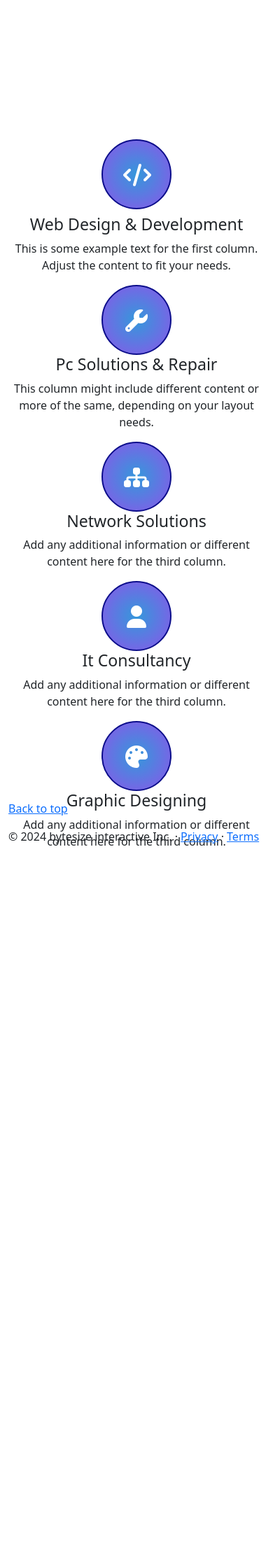
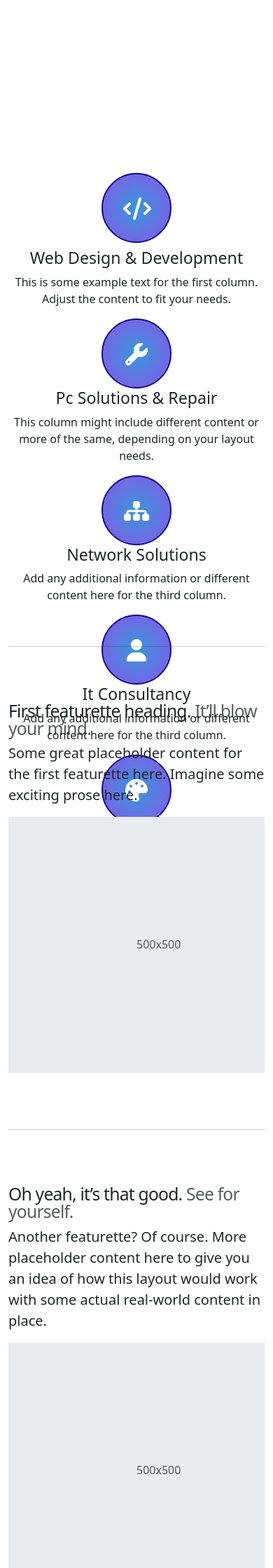
Before and after one commit to jav-sketch/bytesize_interactive_site, a Django app: page / in a window 390 px wide. Shown: the part 949-3189 px from the top of the page at 70% size. Before the commit the page ends 2157 px from the top, so only its background shows below. Run offline with Django 5.2, Linux system fonts and the light colour scheme; some libraries are stand-ins or nearby versions.

Commit message:
UI update

```diff
--- a/static/css/styles.css
+++ b/static/css/styles.css
@@ -1,3 +1,9 @@
+body {
+  padding-top: 3rem;
+  padding-bottom: 3rem;
+  color: rgb(var(--bs-tertiary-color-rgb));
+}
+
 
 .nav-item {
     display: inline-block;
@@ -94,3 +100,30 @@
 .footer-height {
     margin-top: 300px;
 }
+
+.feature-divider {
+    margin: 5rem 0;
+}
+
+.featurette-heading {
+    letter-spacing: -.05rem;
+}
+
+.feature-height {
+    margin-top: 350px;
+}
+
+/* MARKETING CONTENT
+-------------------------------------------------- */
+
+/* Center align the text within the three columns below the carousel */
+.marketing .col-lg-4 {
+  margin-bottom: 1.5rem;
+  text-align: center;
+}
+/* rtl:begin:ignore */
+.marketing .col-lg-4 p {
+  margin-right: .75rem;
+  margin-left: .75rem;
+}
+/* rtl:end:ignore */
--- a/templates/index.html
+++ b/templates/index.html
@@ -69,4 +69,77 @@
     </div>
 </section>
 
+<div class="container marketing">
+
+    <!-- Three columns of text below the carousel -->
+
+    <!-- START THE FEATURETTES -->
+
+    <hr class="feature-divider">
+
+    <div class="row featurette">
+        <div class="col-md-7">
+            <h2 class="featurette-heading fw-normal lh-1">First featurette heading. <span
+                    class="text-body-secondary">It’ll blow your mind.</span></h2>
+            <p class="lead">Some great placeholder content for the first featurette here. Imagine some exciting prose
+                here.</p>
+        </div>
+        <div class="col-md-5">
+            <svg class="bd-placeholder-img bd-placeholder-img-lg featurette-image img-fluid mx-auto" width="500"
+                height="500" xmlns="http://www.w3.org/2000/svg" role="img" aria-label="Placeholder: 500x500"
+                preserveAspectRatio="xMidYMid slice" focusable="false">
+                <title>Placeholder</title>
+                <rect width="100%" height="100%" fill="var(--bs-secondary-bg)" /><text x="50%" y="50%"
+                    fill="var(--bs-secondary-color)" dy=".3em">500x500</text>
+            </svg>
+        </div>
+    </div>
+
+    <hr class="feature-divider">
+
+    <div class="row featurette">
+        <div class="col-md-7 order-md-2">
+            <h2 class="featurette-heading fw-normal lh-1">Oh yeah, it’s that good. <span class="text-body-secondary">See
+                    for yourself.</span></h2>
+            <p class="lead">Another featurette? Of course. More placeholder content here to give you an idea of how this
+                layout would work with some actual real-world content in place.</p>
+        </div>
+        <div class="col-md-5 order-md-1">
+            <svg class="bd-placeholder-img bd-placeholder-img-lg featurette-image img-fluid mx-auto" width="500"
+                height="500" xmlns="http://www.w3.org/2000/svg" role="img" aria-label="Placeholder: 500x500"
+                preserveAspectRatio="xMidYMid slice" focusable="false">
+                <title>Placeholder</title>
+                <rect width="100%" height="100%" fill="var(--bs-secondary-bg)" /><text x="50%" y="50%"
+                    fill="var(--bs-secondary-color)" dy=".3em">500x500</text>
+            </svg>
+        </div>
+    </div>
+
+    <hr class="feature-divider">
+
+    <div class="row featurette">
+        <div class="col-md-7">
+            <h2 class="featurette-heading fw-normal lh-1">And lastly, this one. <span
+                    class="text-body-secondary">Checkmate.</span></h2>
+            <p class="lead">And yes, this is the last block of representative placeholder content. Again, not really
+                intended to be actually read, simply here to give you a better view of what this would look like with
+                some actual content. Your content.</p>
+        </div>
+        <div class="col-md-5">
+            <svg class="bd-placeholder-img bd-placeholder-img-lg featurette-image img-fluid mx-auto" width="500"
+                height="500" xmlns="http://www.w3.org/2000/svg" role="img" aria-label="Placeholder: 500x500"
+                preserveAspectRatio="xMidYMid slice" focusable="false">
+                <title>Placeholder</title>
+                <rect width="100%" height="100%" fill="var(--bs-secondary-bg)" /><text x="50%" y="50%"
+                    fill="var(--bs-secondary-color)" dy=".3em">500x500</text>
+            </svg>
+        </div>
+    </div>
+
+    <hr class="feature-divider">
+
+    <!-- /END THE FEATURETTES -->
+
+</div><!-- /.container -->
+
 {% endblock content %}
```
